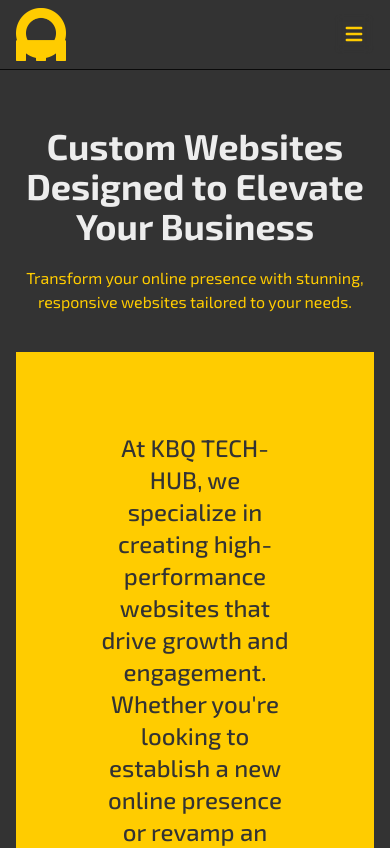
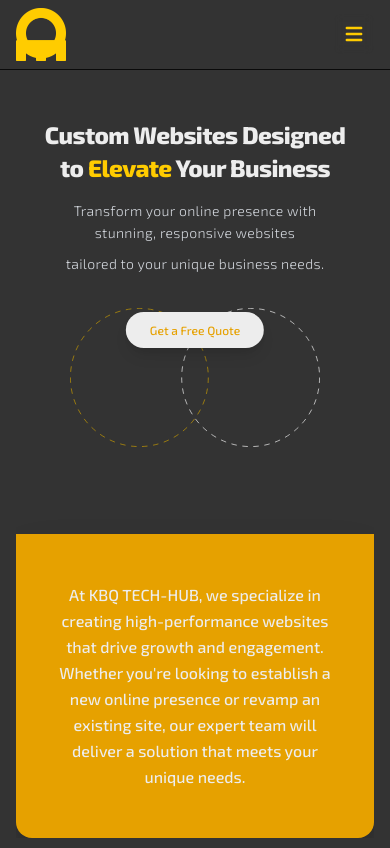
Before and after one commit to kbqtechhub/kbqtechhub-site, a Next.js app: page /services/web-development in a window 390 px wide. Shown: the top 848 px of the page. Built offline with nearby package versions, Linux system fonts and the light colour scheme.

Commit message:
Enhance ServiceSection component with improved layout and animations; update styles for better responsiveness and visual appeal

```diff
--- a/src/components/ServiceSection.tsx
+++ b/src/components/ServiceSection.tsx
@@ -1,24 +1,62 @@
+"use client";
+
 import Image from 'next/image'
 import React from 'react'
+import { motion } from 'motion/react'
 
 export default function ServiceSection() {
     return (
-        <section>
-            <div className='h-[35rem] py-10 bg-light-black flex flex-col gap-10 rounded-b-[10rem] md:mb-2'>
-                <div className='container mx-auto flex flex-col justify-center'>
-                    <h1 className='text-4xl text-white font-bold text-center mb-5'>Custom Websites Designed to Elevate Your Business</h1>
-                    <p className='text-center text-yelly'>Transform your online presence with stunning, responsive websites tailored to your needs.</p>
-                </div>
-                <div className='container mx-auto flex flex-col justify-center items-center gap-10 relative'>
-                    <div>
-                        <Image src='/images/rings.svg' width={600} height={600} alt='hero' />
+        <section className="relative overflow-hidden">
+            <div className='min-h-[30rem] sm:min-h-[25rem] md:h-[35rem] py-8 sm:py-5 md:py-10 bg-light-black flex flex-col gap-8 sm:gap-5 md:gap-10 rounded-b-[3rem] sm:rounded-b-[5rem] md:rounded-b-[10rem] relative'>
+                <motion.div
+                    initial={{ opacity: 0, y: 20 }}
+                    animate={{ opacity: 1, y: 0 }}
+                    transition={{ duration: 0.6 }}
+                    className='container mx-auto flex flex-col justify-center px-5 sm:px-4 md:px-0 max-w-5xl'>
+                    <h1 className='text-2xl sm:text-3xl md:text-6xl text-white font-extrabold text-center mb-4 sm:mb-6 md:mb-8 leading-snug sm:leading-tight tracking-tight'>
+                        Custom Websites Designed to{' '}
+                        <span className="text-yelly relative inline-block">
+                            Elevate
+                            <span className="absolute -bottom-1 sm:-bottom-2 left-0 w-full h-[3px] sm:h-1 bg-yelly/30 rounded-full"></span>
+                        </span>{' '}
+                        Your Business
+                    </h1>
+                    <p className='text-sm sm:text-base md:text-xl text-center text-gray-300 max-w-2xl mx-auto leading-relaxed font-light tracking-wide px-4 sm:px-0'>
+                        Transform your online presence with stunning, responsive websites
+                        <span className="block mt-2">tailored to your unique business needs.</span>
+                    </p>
+                </motion.div>
+
+                <div className='container mx-auto flex flex-col justify-center items-center gap-6 sm:gap-5 md:gap-10 relative px-5 sm:px-4 md:px-0'>
+                    <div className='w-full max-w-[250px] sm:max-w-[300px] md:max-w-[600px]'>
+                        <Image
+                            src='/images/rings.svg'
+                            width={600}
+                            height={600}
+                            alt='hero'
+                            className='w-full h-auto'
+                        />
                     </div>
-                    <button className='px-10 shadow-2xl absolute top-5 left-50 rounded-3xl py-4 bg-[#fff] text-gold'>Get a Free Quote</button>
-                </div>
-                <div className='h-[60rem] max-w-5xl w-full mx-auto bg-yelly p-20 -translate-y-60 rounded-b-[100px] flex flex-col gap-10'>
-                    <h2 className='text-soft-black text-center text-2xl font-medium'>At KBQ TECH-HUB, we specialize in creating high-performance websites that drive growth and engagement. Whether you're looking to establish a new online presence or revamp an existing site, our expert team will deliver a solution that meets your unique needs.</h2>
+
+                    <button
+                        className='px-6 sm:px-8 md:px-12 shadow-lg absolute top-1 sm:top-2 md:top-5 left-1/2 -translate-x-1/2
+                                 rounded-full py-2.5 sm:py-3 md:py-4 bg-white text-gold
+                                 text-xs sm:text-sm md:text-base font-medium hover:shadow-xl transition-shadow duration-300'>
+                        Get a Free Quote
+                    </button>
                 </div>
             </div>
+
+            <motion.div
+                initial={{ opacity: 0, y: 50 }}
+                whileInView={{ opacity: 1, y: 0 }}
+                viewport={{ once: true }}
+                transition={{ duration: 0.8 }}
+                className='bg-gold rounded-b-2xl sm:rounded-b-3xl max-w-4xl mx-auto w-full px-6 sm:px-10 py-12 sm:py-16 shadow-2xl -mt-8 sm:-mt-10 relative z-10'>
+                <h2 className='text-white text-center text-base sm:text-lg md:text-2xl font-medium leading-relaxed px-2 sm:px-0'>
+                    At KBQ TECH-HUB, we specialize in creating high-performance websites that drive growth and engagement. Whether you're looking to establish a new online presence or revamp an existing site, our expert team will deliver a solution that meets your unique needs.
+                </h2>
+            </motion.div>
         </section>
     )
 }
```
